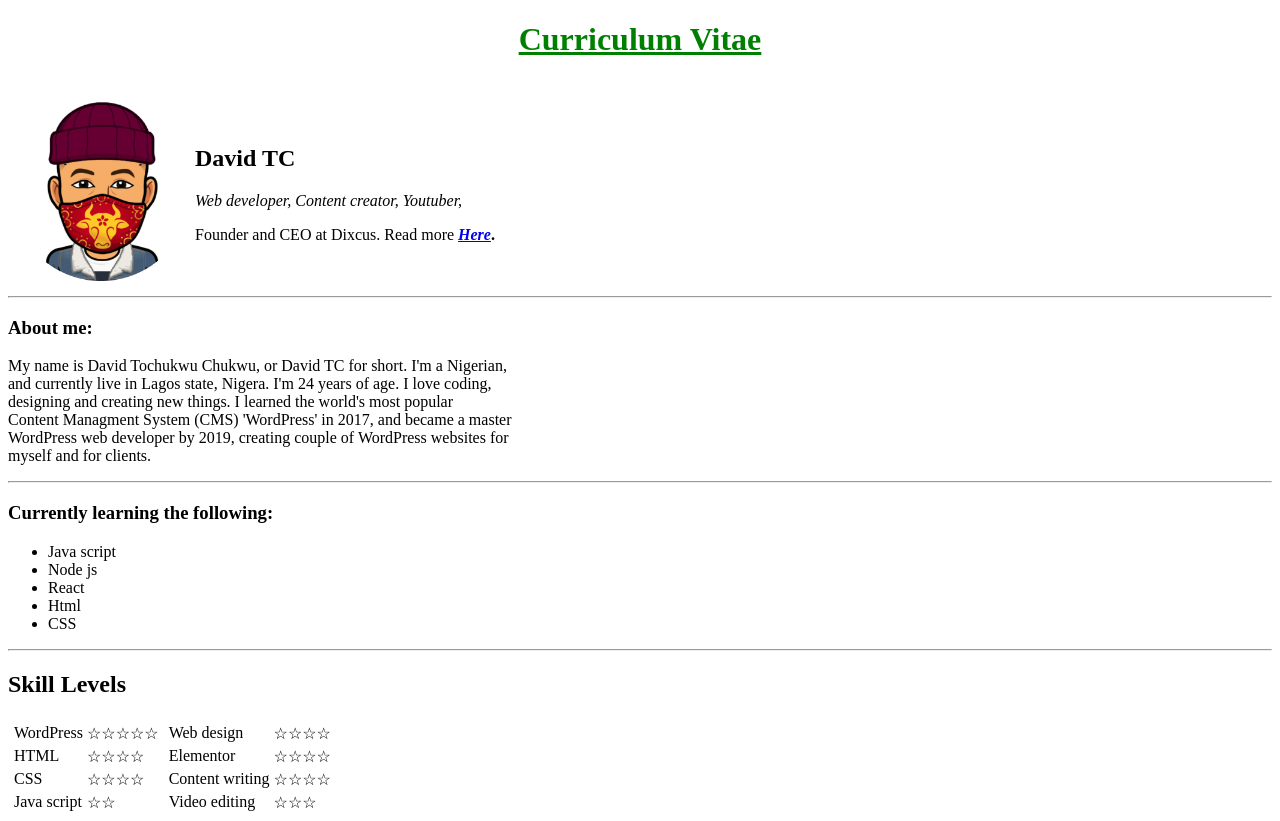
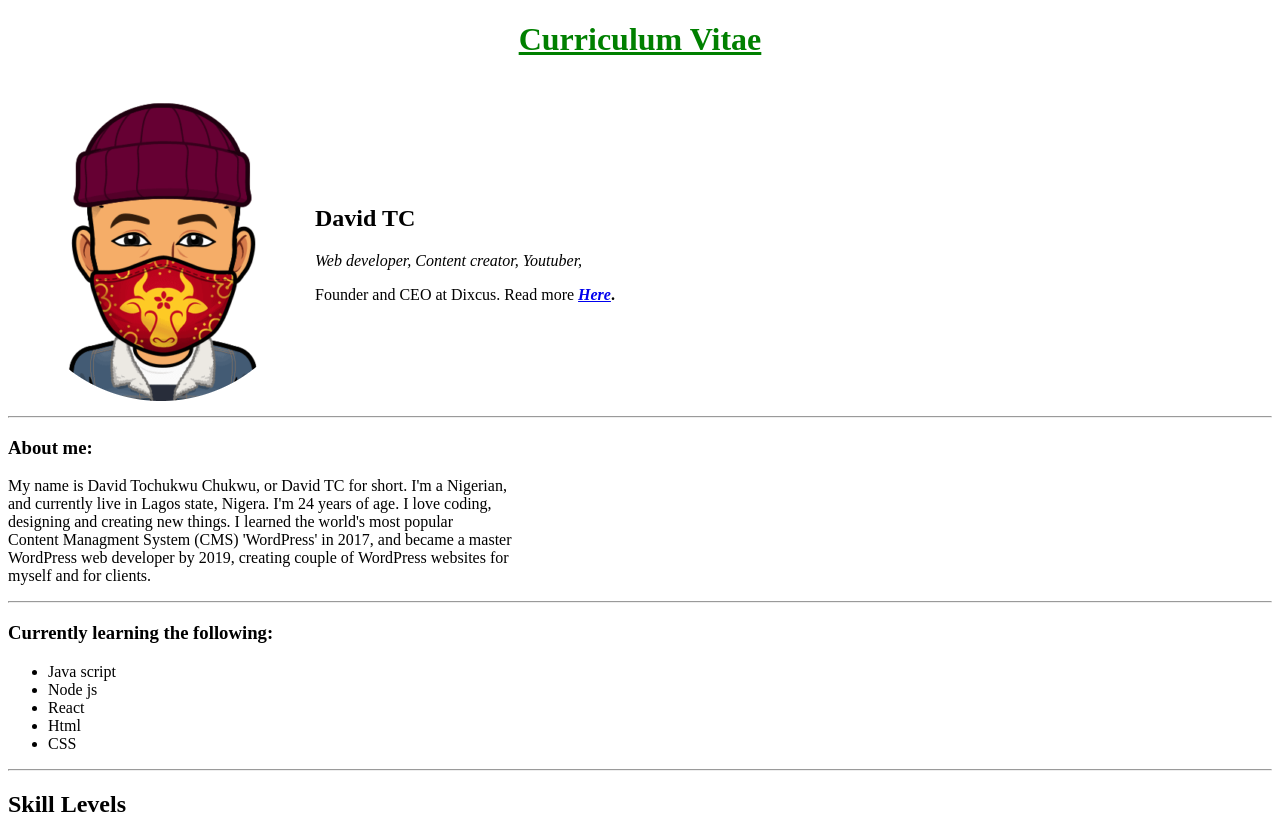
Before and after one commit to DavidTC2/cv, a plain HTML site: page index.html in a window 1280 px wide. Shown: the top 821 px of the page. Drawn offline with Linux system fonts and the light colour scheme.

Commit message:
Update index.html

```diff
--- a/index.html
+++ b/index.html
@@ -11,7 +11,7 @@
   <br>
   <table>
     <tr>
-      <td><img src="images/davidtc.png" width="180" height="180"></td>
+      <td><img src="images/davidtc.png"></td>
       <td>  <h2>David TC</h2>
         <p><em>Web developer, Content creator, Youtuber,</em></p>
         <p>Founder and CEO at Dixcus. Read more <strong>
```
